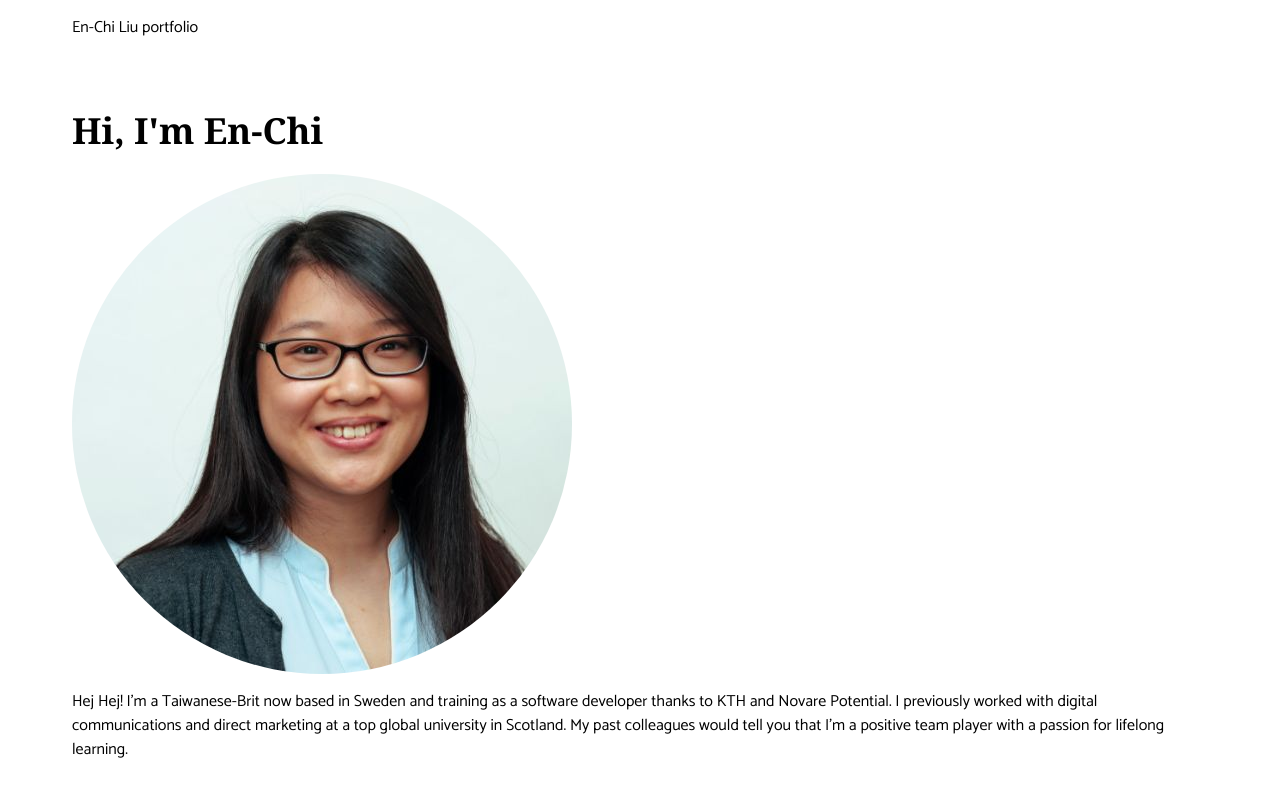
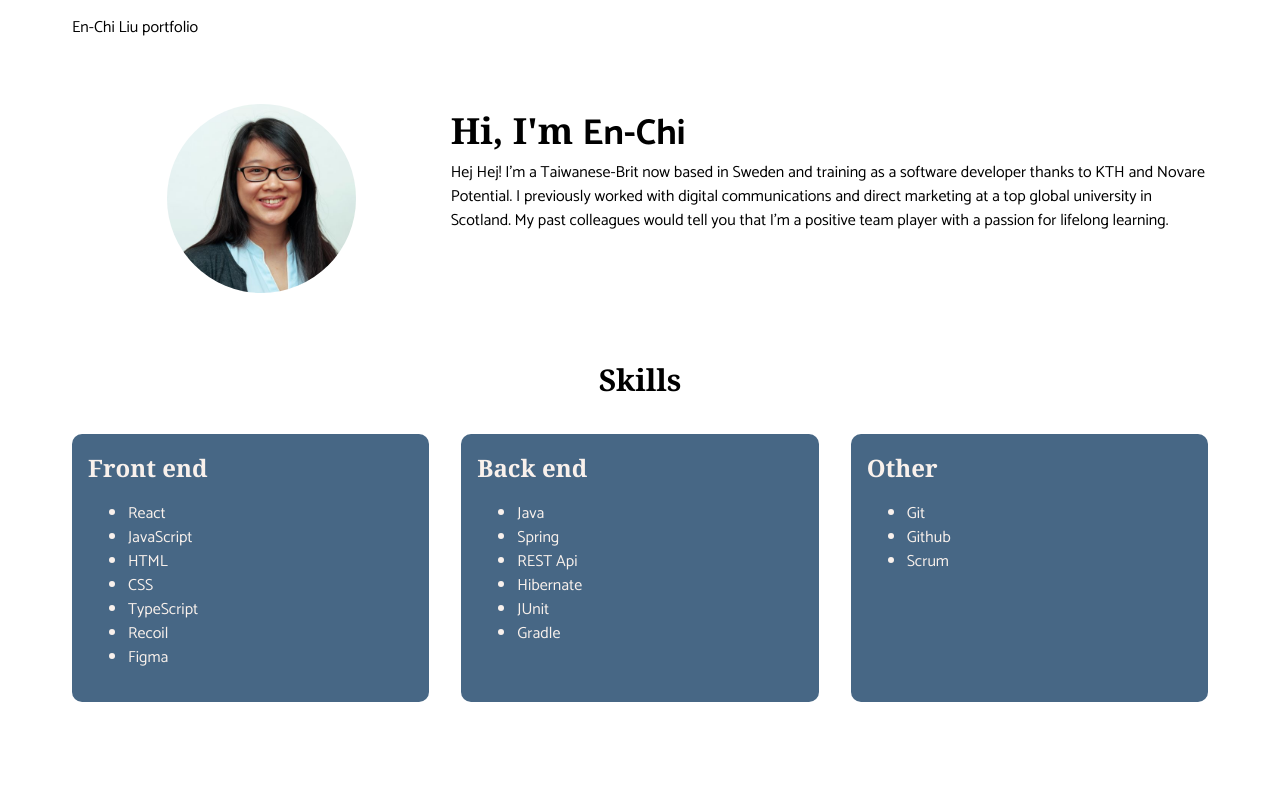
Before and after one commit to eeels22/portfolio, a React (Create React App) app: page / in a window 1280 px wide. Shown: the top 790 px of the page. Built offline with nearby package versions, Linux system fonts and the light colour scheme.

Commit message:
style Intro

```diff
--- a/src/sections/Intro.tsx
+++ b/src/sections/Intro.tsx
@@ -4,15 +4,19 @@ import profilePicture from "../assets/images/profile-pic.jpg";
 export default function Intro() {
   return (
     <section className="Intro">
-      <h1>Hi, I'm En-Chi</h1>
       <img src={profilePicture} alt="En-Chi headshot" className="profile-pic" />
-      <p>
-        Hej Hej! I'm a Taiwanese-Brit now based in Sweden and training as a
-        software developer thanks to KTH and Novare Potential. I previously
-        worked with digital communications and direct marketing at a top global
-        university in Scotland. My past colleagues would tell you that I'm a
-        positive team player with a passion for lifelong learning.
-      </p>
+      <div>
+        <h1>
+          Hi, I'm <span className="name">En-Chi</span>
+        </h1>
+        <p>
+          Hej Hej! I'm a Taiwanese-Brit now based in Sweden and training as a
+          software developer thanks to KTH and Novare Potential. I previously
+          worked with digital communications and direct marketing at a top
+          global university in Scotland. My past colleagues would tell you that
+          I'm a positive team player with a passion for lifelong learning.
+        </p>
+      </div>
     </section>
   );
 }
--- a/src/styles/sections/intro.css
+++ b/src/styles/sections/intro.css
@@ -1,9 +1,18 @@
 .Intro {
   display: grid;
-  grid-template-rows: repeat(3, min-content);
+  justify-items: center;
   row-gap: 1rem;
 }
 
 .profile-pic {
   border-radius: 50%;
+  width: 50%;
+  min-width: 100px;
+  max-width: 200px;
 }
+
+@media (min-width: 400px) {
+  .Intro {
+    grid-template-columns: 1fr 2fr;
+  }
+}
```
